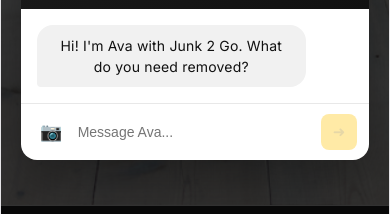
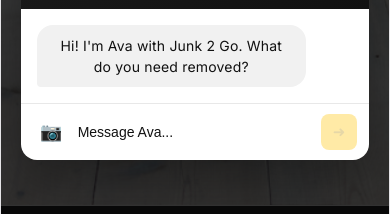
Before and after one commit to justinhaynes023-a11y/Junk2go, a React (Vite) app in the folder FrontEnd/: page / in a window 390 px wide. Shown: the part 820-1034 px from the top of the page. Built offline with nearby package versions, Linux system fonts and the light colour scheme.

Commit message:
color mobile

```diff
--- a/FrontEnd/src/App.css
+++ b/FrontEnd/src/App.css
@@ -447,6 +447,8 @@
   font-size: 14px;
   background: transparent;
   min-width: 0;
+  color: #111;
+  -webkit-text-fill-color: #111;
 }
 
 .chat-text-input:disabled {
```
